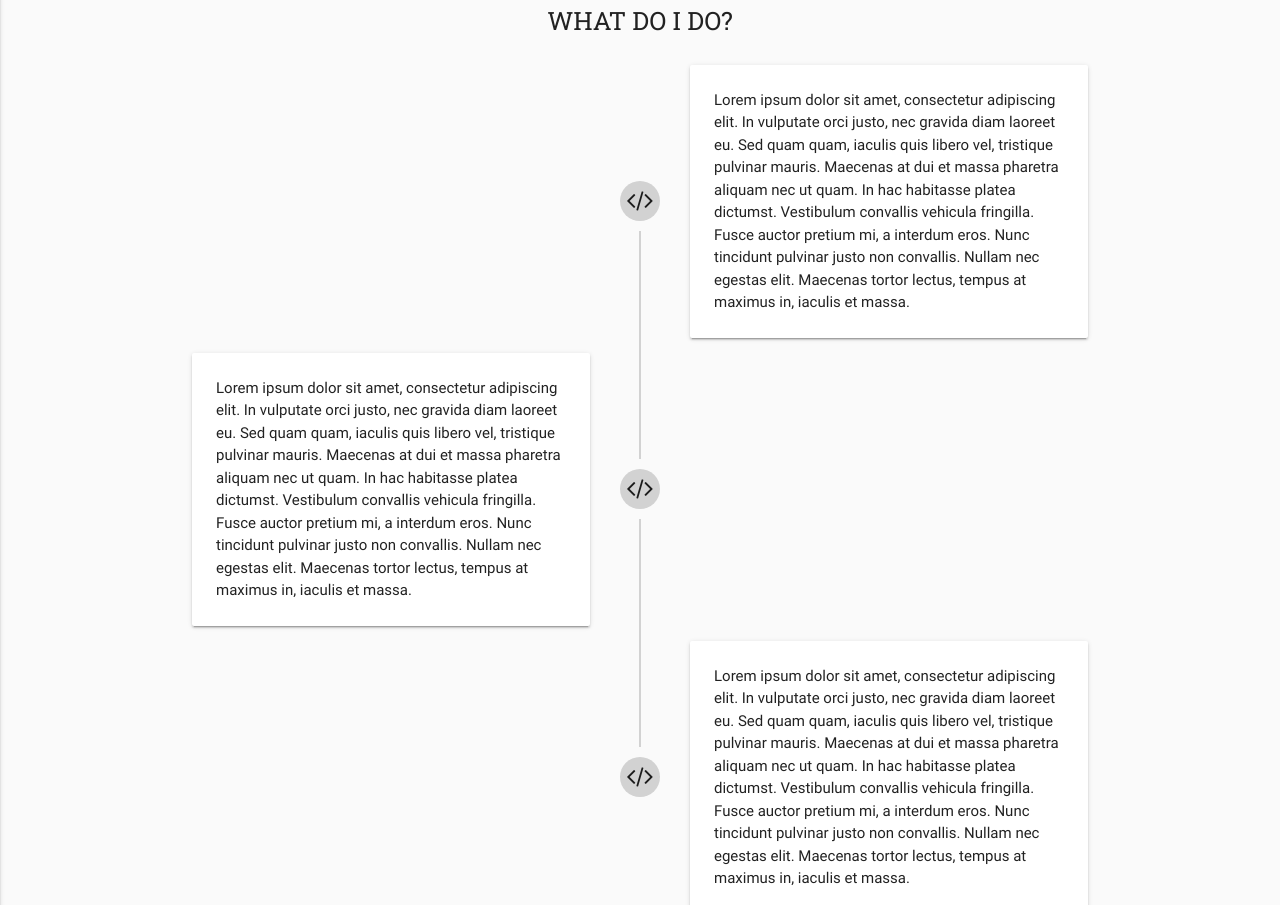
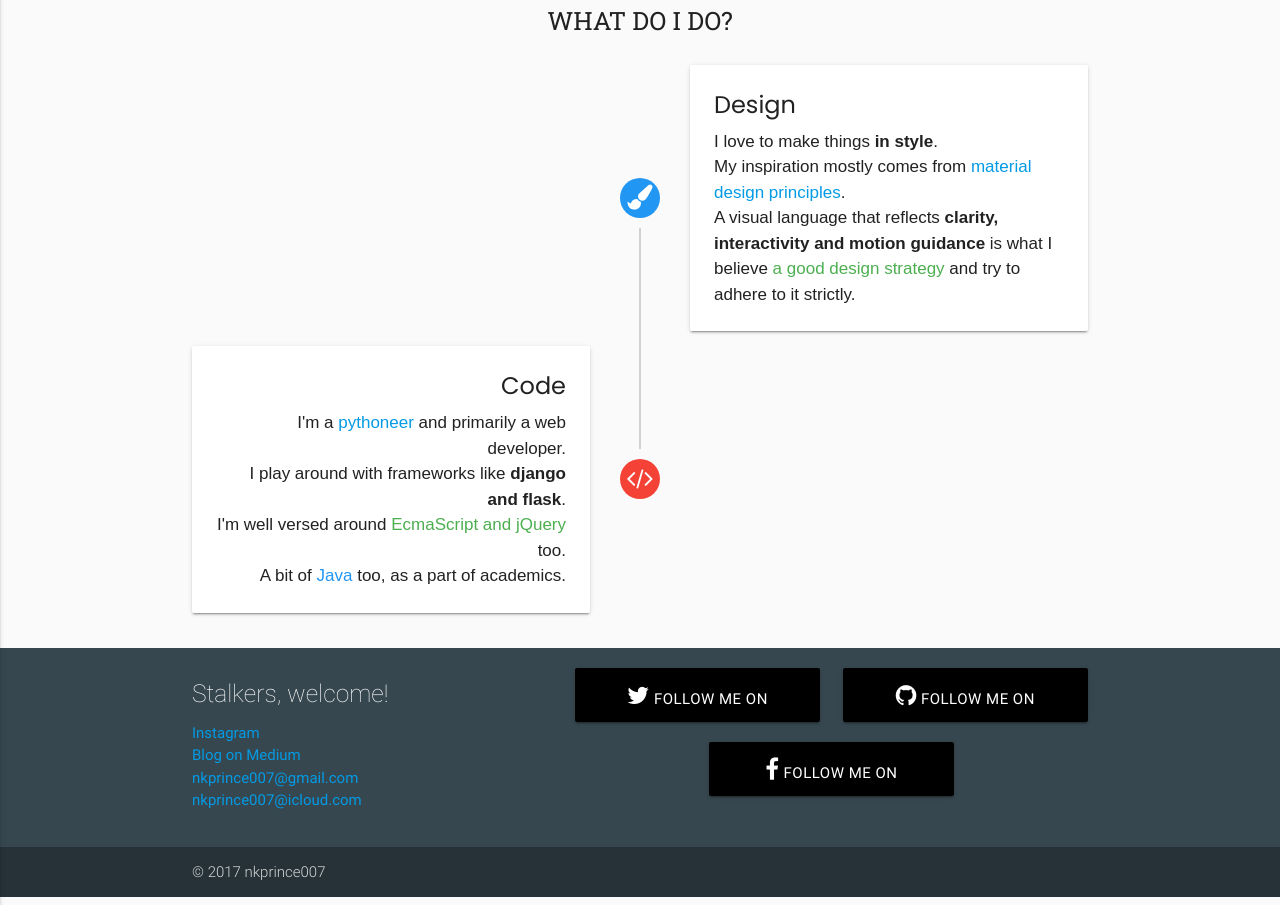
Before and after one commit to nkprince007/nkprince007.github.io-old, a Jekyll site: the page built from index.md, in a window 1280 px wide and 1400 px high, cut to the strip 495-1400 px from the top of the window. Built offline with Jekyll 4.4.1, drawn with Linux system fonts in a browser that asks for light colours; nearby versions of some CDN libraries.

Commit message:
Add about section and a few effects🎆

```diff
--- a/_includes/base.html
+++ b/_includes/base.html
@@ -4,4 +4,4 @@
 <script type="text/javascript" src="https://code.jquery.com/jquery-2.1.1.min.js"></script>
 <script type="text/javascript" src="assets/js/materialize.min.js"></script>
 <script type="text/javascript" src="assets/js/mods-vanilla.js"></script>
-<script type="text/javascript" src="assets/js/shuffle.js"></script>
+<script type="text/javascript" src="assets/js/effects.js"></script>
--- a/_layouts/home.html
+++ b/_layouts/home.html
@@ -14,9 +14,9 @@
     <div id="home" class="row">
         <div class="welcome container">
             <div class="owner-picture">
-                <figure class="glitch-container">
+                <div class="glitch-container">
                     <img src="assets/img/nkprince007.jpg" alt="Sangi<br />Naveen Kumar" />
-                </figure>
+                </div>
             </div>
             <div class="owner-content">
                 <h3 class="owner-title grey-text text-darken-4">
@@ -37,44 +37,27 @@
             <div class="line-component">
                 <div class="card">
                     <div class="card-content">
-                        <p>Lorem ipsum dolor sit amet, consectetur adipiscing elit. In vulputate orci justo,
-                        nec gravida diam laoreet eu. Sed quam quam, iaculis quis libero vel, tristique
-                        pulvinar mauris. Maecenas at dui et massa pharetra aliquam nec ut quam. In hac
-                        habitasse platea dictumst. Vestibulum convallis vehicula fringilla.
-                        Fusce auctor pretium mi, a interdum eros. Nunc tincidunt pulvinar justo non
-                        convallis. Nullam nec egestas elit. Maecenas tortor lectus, tempus at maximus
-                        in, iaculis et massa.</p>
+                        <span class="card-title">Design</span>
+                        <p>I love to make things <b>in style</b>.<p>
+                        <p>My inspiration mostly comes from <a href="https://material.io">material design principles</a>.</p>
+                        <p>A visual language that reflects <b>clarity, interactivity
+                        and motion guidance</b> is what I believe <span class="green-text">a good design strategy</span>
+                        and try to adhere to it strictly.</p>
                     </div>
                 </div>
-                <div class="badge"><i class="fa fa-code"></i></div>
+                <div class="blue badge"><i class="white-text fa fa-paint-brush"></i></div>
             </div>
             <div class="line-component">
                 <div class="card">
                     <div class="card-content">
-                        <p>Lorem ipsum dolor sit amet, consectetur adipiscing elit. In vulputate orci justo,
-                        nec gravida diam laoreet eu. Sed quam quam, iaculis quis libero vel, tristique
-                        pulvinar mauris. Maecenas at dui et massa pharetra aliquam nec ut quam. In hac
-                        habitasse platea dictumst. Vestibulum convallis vehicula fringilla.
-                        Fusce auctor pretium mi, a interdum eros. Nunc tincidunt pulvinar justo non
-                        convallis. Nullam nec egestas elit. Maecenas tortor lectus, tempus at maximus
-                        in, iaculis et massa.</p>
+                        <span class="card-title">Code</span>
+                        <p>I'm a <a>pythoneer</a> and primarily a web developer.</p>
+                        <p>I play around with frameworks like <b>django and flask</b>.</p>
+                        <p>I'm well versed around <span class="green-text">EcmaScript and jQuery</span> too.</p>
+                        <p>A bit of <span class="blue-text">Java</span> too, as a part of academics.</p>
                     </div>
                 </div>
-                <div class="badge"><i class="fa fa-code"></i></div>
-            </div>
-            <div class="line-component">
-                <div class="card">
-                    <div class="card-content">
-                        <p>Lorem ipsum dolor sit amet, consectetur adipiscing elit. In vulputate orci justo,
-                        nec gravida diam laoreet eu. Sed quam quam, iaculis quis libero vel, tristique
-                        pulvinar mauris. Maecenas at dui et massa pharetra aliquam nec ut quam. In hac
-                        habitasse platea dictumst. Vestibulum convallis vehicula fringilla.
-                        Fusce auctor pretium mi, a interdum eros. Nunc tincidunt pulvinar justo non
-                        convallis. Nullam nec egestas elit. Maecenas tortor lectus, tempus at maximus
-                        in, iaculis et massa.</p>
-                    </div>
-                </div>
-                <div class="badge"><i class="fa fa-code"></i></div>
+                <div class="red badge"><i class="white-text fa fa-code"></i></div>
             </div>
         </div>
 
--- /dev/null
+++ b/_sass/animate.scss
@@ -0,0 +1,35 @@
+@keyframes pulsed {
+    from {
+        opacity: 1;
+    }
+    94% {
+        opacity: 1;
+    }
+    95% {
+        opacity: 0;
+        -webkit-transform: scale(1);
+        transform: scale(1);
+        -moz-transform: scale(1);
+    }
+    96% {
+        opacity: 1;
+        -webkit-transform: scale(2);
+        transform: scale(2);
+        -moz-transform: scale(2);
+    }
+    97% {
+        opacity: 0;
+        -webkit-transform: scale(1);
+        transform: scale(1);
+        -moz-transform: scale(1);
+    }
+    98% {
+        opacity: 1;
+    }
+    99% {
+        opacity: 0;
+    }
+    to {
+        opacity: 1;
+    }
+}
--- a/assets/css/index.scss
+++ b/assets/css/index.scss
@@ -2,6 +2,7 @@
 ---
 
 @import url('https://fonts.googleapis.com/icon?family=Material+Icons|Raleway|Poppins|Roboto+Slab');
+@import 'animate.scss';
 
 html {
   background-color: #fafafa;
@@ -56,6 +57,7 @@ footer {
       vertical-align: top;
       z-index: -1;
       text-align: right;
+      position: relative;
 
       .glitch-container {
         margin: 0px;
@@ -75,6 +77,7 @@ footer {
         text-align: left !important;
         font-family: Roboto Slab, serif;
         font-size: 4vw;
+        animation: pulsed 5s infinite !important;
       }
 
       .owner-details {
@@ -141,6 +144,7 @@ footer {
 
     &:nth-child(odd) .card {
       margin-left: 0;
+      text-align: right !important;
     }
 
     &:before, &:after {
@@ -166,8 +170,15 @@ footer {
     }
 
     .card {
+      font-family: Arial, Helvetica, sans-serif;
+      font-size: 17px;
       position: relative;
       width: calc(50% - 50px);
+
+      .card-title {
+        font-weight: 500;
+        font-family: Poppins, Helvetica, Arial, sans-serif;
+      }
     }
 
     .badge {
@@ -181,6 +192,11 @@ footer {
       border-radius: 50%;
       text-align: center;
       cursor: default;
+      animation: all 0.3s ease;
+
+      &:hover {
+        transition: scale3d(1.2, 1.2, 1);
+      }
 
       i {
         font-size: 25px;
@@ -214,4 +230,21 @@ footer {
       }
     }
   }
+
+  #about {
+    .line-component {
+      &:before, &:after {
+        left: 19px !important;
+      }
+
+      .card {
+        margin-left: 70px !important;
+        width: calc(100% - 100px);
+      }
+
+      .badge {
+        left: 0 !important;
+      }
+    }
+  }
 }
--- a/assets/js/shuffle.js
+++ b/assets/js/effects.js
@@ -22,7 +22,7 @@ class Juggle {
         var self = this;
         let textLength = this.text.length;
         for (var i = 0; i < textLength;) {
-            var randomChar = String.fromCharCode(33 + Math.round(Math.random() * 99));
+            var randomChar = String.fromCharCode(randomRange(33, 132));
             this.element.textContent = this.text.replaceAt(i-1, randomChar).toLowerCase();
             i += Math.round(Math.random() * textLength);
         }
@@ -118,19 +118,19 @@ class Chaffle {
         var str;
         switch (this.options.lang) {
             case "en":
-                str = String.fromCharCode(33 + Math.round(Math.random() * 99));
+                str = String.fromCharCode(randomRange(33, 132));
                 break;
             case "ja":
-                str = String.fromCharCode(19968 + Math.round(Math.random() * 80));
+                str = String.fromCharCode(randomRange(19968, 20048));
                 break;
             case "ja-hiragana":
-                str = String.fromCharCode(12352 + Math.round(Math.random() * 50));
+                str = String.fromCharCode(randomRange(12352, 12402));
                 break;
             case "ja-katakana":
-                str = String.fromCharCode(12448 + Math.round(Math.random() * 84));
+                str = String.fromCharCode(randomRange(12448, 12532));
                 break;
             case "ua":
-                str = String.fromCharCode(1040 + Math.round(Math.random() * 55));
+                str = String.fromCharCode(randomRange(1040, 1090));
                 break
         }
         return str
--- a/assets/js/mods-vanilla.js
+++ b/assets/js/mods-vanilla.js
@@ -13,3 +13,7 @@ String.prototype.replaceAt = function (index, character) {
     charArray[index] = character;
     return charArray.toString();
 }
+
+function randomRange(min, max) {
+    return Math.floor(Math.random() * (max - min + 1) + min);
+}
```
